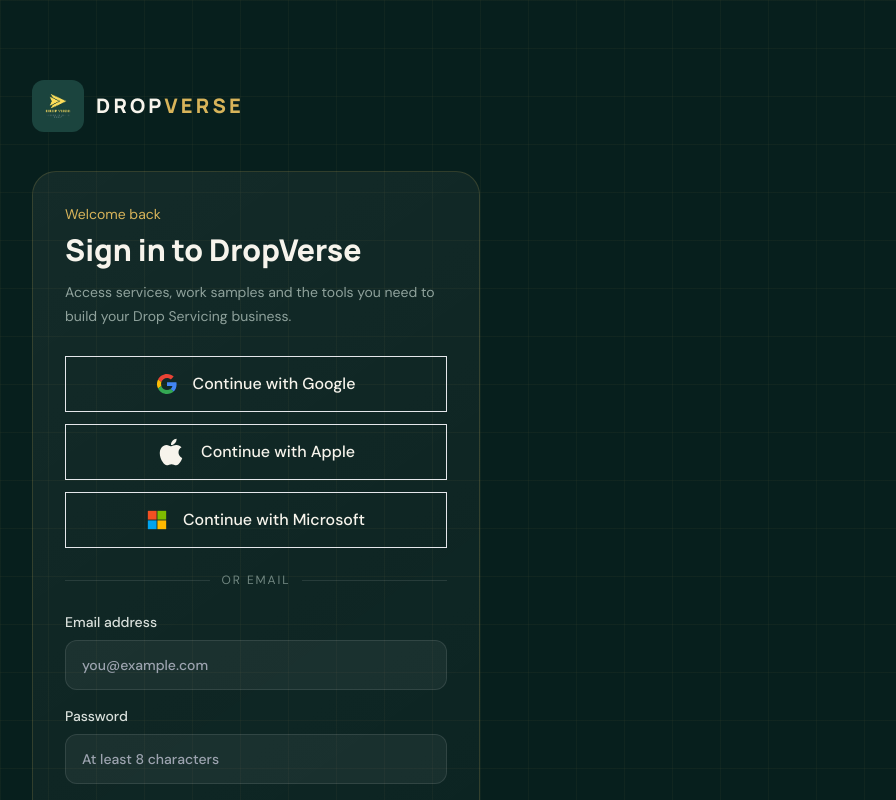
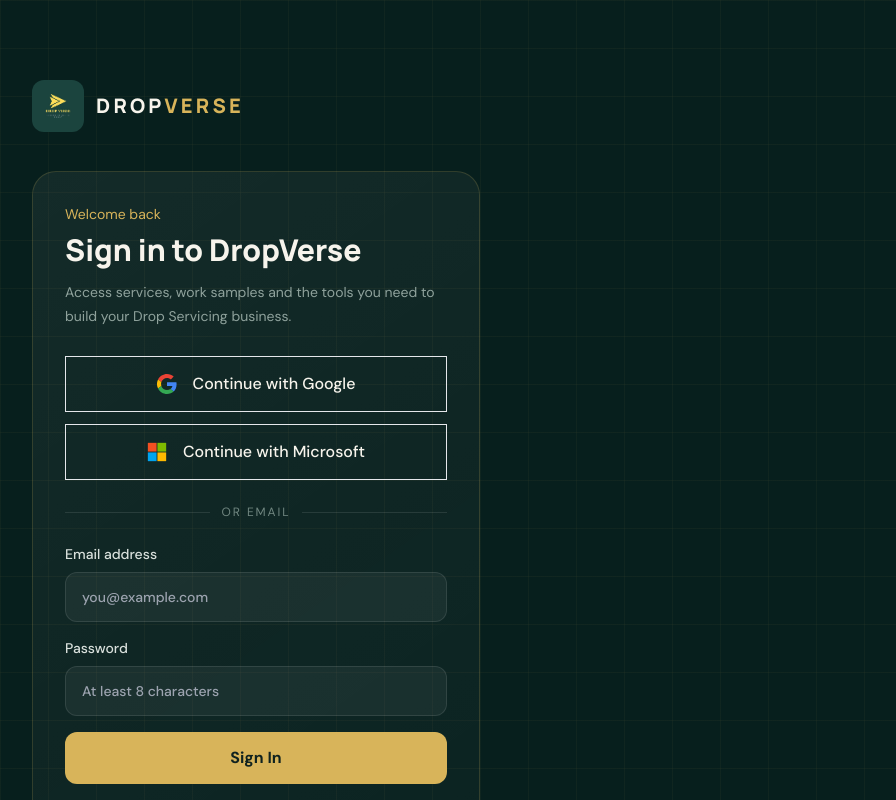
Before and after one commit to dropverseagency/dropverse, a Next.js app: page /login in a window 1280 px wide. Shown: the top 800 px of the page, without its empty margins (384-1280 px from the left). Built offline with nearby package versions, Linux system fonts and the light colour scheme.

Commit message:
remove: Apple sign-in button (requires paid Apple Developer account)

```diff
--- a/app/login/page.tsx
+++ b/app/login/page.tsx
@@ -54,7 +54,7 @@ export default function LoginPage() {
     }
   }
 
-  async function handleProvider(provider: 'google' | 'azure' | 'apple') {
+  async function handleProvider(provider: 'google' | 'azure') {
     setError(null)
     setMessage(null)
     setProviderLoading(provider)
@@ -89,15 +89,6 @@ export default function LoginPage() {
               }
             />
             <ProviderButton
-              provider="apple"
-              label="Apple"
-              loading={providerLoading === 'apple'}
-              onClick={() => handleProvider('apple')}
-              logo={
-                <svg viewBox="0 0 170 170" className="h-7 w-7" fill="currentColor" aria-hidden="true"><path d="M150.37 130.25c-2.45 5.66-5.35 10.87-8.71 15.66-4.58 6.53-8.33 11.05-11.22 13.56-4.48 4.12-9.28 6.23-14.42 6.35-3.69.08-8.14-1.07-13.32-3.47-5.197-2.39-9.973-3.56-14.34-3.56-4.58 0-9.492 1.17-14.746 3.56-5.262 2.4-9.501 3.66-12.742 3.8-4.929.21-9.842-1.96-14.746-6.52-3.13-2.73-7.045-7.41-11.735-14.04-5.032-7.08-9.169-15.29-12.41-24.65-3.471-10.11-5.211-19.9-5.211-29.378 0-10.857 2.346-20.221 7.045-28.072 3.693-6.3 8.606-11.275 14.746-14.917 6.132-3.641 12.78-5.541 19.973-5.71 3.922-.08 9.06 1.21 15.427 3.86 6.35 2.65 10.408 3.98 12.164 3.98 1.344 0 5.877-1.56 13.57-4.67 7.275-2.94 13.405-4.20 18.405-3.85 13.63.44 23.87 5.33 30.68 14.7-12.19 7.38-18.22 17.71-18.11 30.97.106 10.32 3.86 18.88 11.23 25.65 3.35 3.15 7.08 5.6 11.22 7.37-.9 2.61-1.85 5.11-2.86 7.5zM119.11 7.24c0 8.102-2.96 15.67-8.86 22.67-7.12 8.324-15.73 13.134-25.07 12.383a25.226 25.226 0 0 1-.19-3.07c0-7.78 3.39-16.1 9.42-22.9 3.01-3.44 6.83-6.31 11.45-8.6 4.61-2.26 8.96-3.55 13.06-3.87.12 1.13.19 2.26.19 3.387z"/></svg>
-              }
-            />
-            <ProviderButton
               provider="azure"
               label="Microsoft"
               loading={providerLoading === 'azure'}
```
